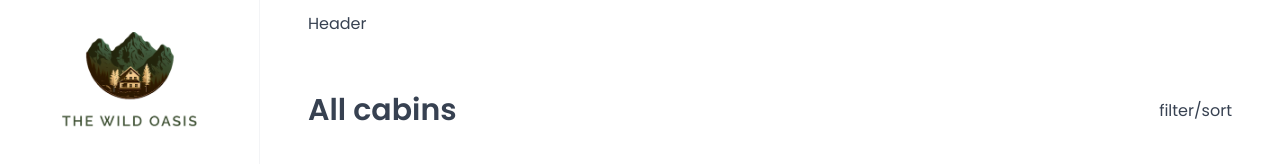
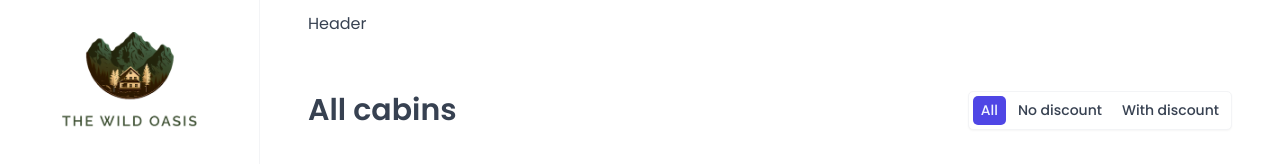
Before and after one commit to vimal573/React-The-wild-oasis, a React (Vite) app: page /cabins in a window 1280 px wide. Shown: the top 164 px of the page. Built offline with nearby package versions, Linux system fonts and the light colour scheme; no server answers; the database is empty; a web font is replaced by a local one.

Commit message:
Client Side Filtering Cabins

```diff
--- a/src/features/cabins/CabinTable.jsx
+++ b/src/features/cabins/CabinTable.jsx
@@ -1,29 +1,24 @@
-import styled from 'styled-components';
 import Spinner from '../../ui/Spinner';
 import CabinRow from './CabinRow';
 import { useCabins } from './useCabins';
 import Table from '../../ui/Table';
 import Menus from '../../ui/Menus';
-
-const TableHeader = styled.header`
-  display: grid;
-  grid-template-columns: 0.6fr 1.8fr 2.2fr 1fr 1fr 1fr;
-  column-gap: 2.4rem;
-  align-items: center;
-
-  background-color: var(--color-grey-50);
-  border-bottom: 1px solid var(--color-grey-100);
-  text-transform: uppercase;
-  letter-spacing: 0.4px;
-  font-weight: 600;
-  color: var(--color-grey-600);
-  padding: 1.6rem 2.4rem;
-`;
+import { useSearchParams } from 'react-router-dom';
 
 function CabinTable() {
   const { isLoading, cabins } = useCabins();
+  const [searchParams] = useSearchParams();
 
   if (isLoading) return <Spinner />;
+
+  const filterValue = searchParams?.get('discount') || 'all';
+
+  let filteredCabins;
+  if (filterValue === 'all') filteredCabins = cabins;
+  if (filterValue === 'no-discount')
+    filteredCabins = cabins.filter(cabin => cabin.discount === 0);
+  if (filterValue === 'with-discount')
+    filteredCabins = cabins.filter(cabin => cabin.discount > 0);
 
   return (
     <Menus>
@@ -38,7 +33,8 @@
         </Table.Header>
 
         <Table.Body
-          data={cabins}
+          // data={cabins}
+          data={filteredCabins}
           render={cabin => <CabinRow cabin={cabin} key={cabin.id} />}
         />
       </Table>
--- /dev/null
+++ b/src/features/cabins/CabinTableOperations.jsx
@@ -0,0 +1,19 @@
+import TableOperations from '../../ui/TableOperations';
+import Filter from '../../ui/Filter';
+
+function CabinTableOperations() {
+  return (
+    <TableOperations>
+      <Filter
+        filterField="discount"
+        options={[
+          { value: 'all', label: 'All' },
+          { value: 'no-discount', label: 'No discount' },
+          { value: 'with-discount', label: 'With discount' },
+        ]}
+      />
+    </TableOperations>
+  );
+}
+
+export default CabinTableOperations;
--- a/src/pages/Cabins.jsx
+++ b/src/pages/Cabins.jsx
@@ -2,13 +2,14 @@
 import Row from '../ui/Row';
 import CabinTable from '../features/cabins/CabinTable';
 import AddCabin from '../features/cabins/AddCabin';
+import CabinTableOperations from '../features/cabins/CabinTableOperations';
 
 function Cabins() {
   return (
     <>
       <Row type="horizontal">
         <Heading as="h1">All cabins</Heading>
-        <p>filter/sort</p>
+        <CabinTableOperations />
       </Row>
 
       <Row>
--- a/src/ui/Filter.jsx
+++ b/src/ui/Filter.jsx
@@ -1,4 +1,6 @@
-import styled, { css } from "styled-components";
+/* eslint-disable react/prop-types */
+import { useSearchParams } from 'react-router-dom';
+import styled, { css } from 'styled-components';
 
 const StyledFilter = styled.div`
   border: 1px solid var(--color-grey-100);
@@ -14,7 +16,7 @@
   background-color: var(--color-grey-0);
   border: none;
 
-  ${(props) =>
+  ${props =>
     props.active &&
     css`
       background-color: var(--color-brand-600);
@@ -33,3 +35,29 @@
     color: var(--color-brand-50);
   }
 `;
+
+function Filter({ filterField, options }) {
+  const [searchParams, setSearchParams] = useSearchParams();
+  const currentFilter = searchParams.get(filterField) || options[0].value;
+
+  function handleClick(value) {
+    searchParams.set(filterField, value);
+    setSearchParams(searchParams);
+  }
+
+  return (
+    <StyledFilter>
+      {options.map(option => (
+        <FilterButton
+          key={option.value}
+          onClick={() => handleClick(option.value)}
+          active={option.value === currentFilter}
+        >
+          {option.label}
+        </FilterButton>
+      ))}
+    </StyledFilter>
+  );
+}
+
+export default Filter;
```
